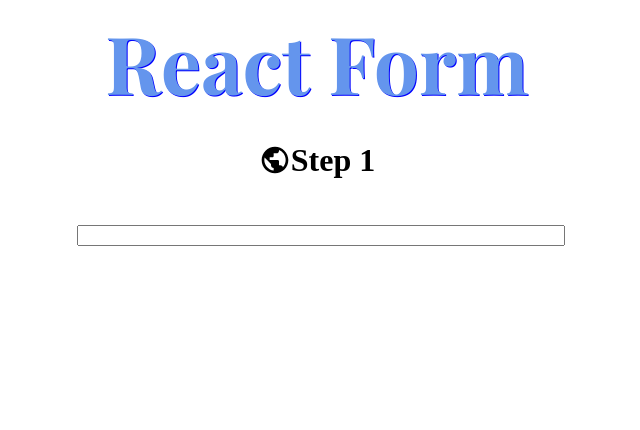
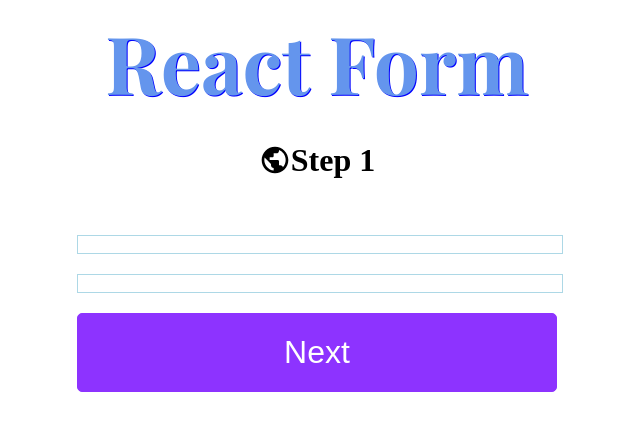
Before and after one commit to andrewstepanets/react-form, a React (Create React App) app: page / in a window 1280 px wide. Shown: the top 430 px of the page, without its empty margins (323-963 px from the left). Built offline with nearby package versions, Linux system fonts and the light colour scheme; a web font is replaced by a local one.

Commit message:
Refactoring Input

```diff
--- a/src/components/Input.js
+++ b/src/components/Input.js
@@ -3,11 +3,13 @@
 
 const InputStyles = styled.input`
     width: 100%;
-    margin-top: 10px;
+    display: block;
+    margin: 20px 0px;
+    border: 1px solid lightblue;
 `;
 
 export const Input = forwardRef((props, ref) => {
-    return <InputStyles {...props} inputRef={ref} />
+    return <InputStyles inputRef={ref} {...props} />
 })
 
 export default Input;
--- /dev/null
+++ b/src/components/PrimaryButton.js
@@ -0,0 +1,24 @@
+import React from 'react';
+import styled from 'styled-components'
+
+const ButtonStyled = styled.button`
+    width: 100%;
+    padding: 20px 0;
+    background: #8D33FF;
+    color: white;
+    font-size: 2rem;
+    cursor: pointer;
+    border: 1px solid #8D33FF;
+    border-radius: 5px;
+    transition: all 0.4s ease;
+    &:hover {
+        background: white;
+        color: #8D33FF;
+    }
+`;
+
+export default function PrimaryButton({ children, props }) {
+    return (
+        <ButtonStyled {...props}>{children}</ButtonStyled>
+    )
+}
--- a/src/components/Step1.js
+++ b/src/components/Step1.js
@@ -3,8 +3,9 @@
 import styled from 'styled-components';
 import { MdPublic } from 'react-icons/md';
 import Form from './Form';
-import Input from './Input';
+// import Input from './Input';
 import { useForm } from 'react-hook-form';
+import PrimaryButton from './PrimaryButton'
 
 const StepStyles = styled.h2`
     font-size: 2rem;
@@ -12,19 +13,32 @@
     align-items: center;
 `;
 
-export default function Step1(){
+const InputStyles = styled.input`
+    width: 100%;
+    display: block;
+    margin: 20px 0px;
+    border: 1px solid lightblue;
+`;
+
+export default function Step1() {
 
     const { register, handleSubmit, errors } = useForm({
-        mode: "onBlur"
+        mode: "onBlur",
     })
+
+    const onSubmit = (data) => {
+        console.log(data);
+    }
 
     return (
         <Layout>
             <StepStyles>
                 <MdPublic /> Step 1
             </StepStyles>
-            <Form>
-                <Input ref={register} id="firstName" type="text" label="Firest Name" name="firstName"/>
+            <Form onSubmit={handleSubmit(onSubmit)}>
+                <InputStyles ref={register} id="firstName" type="text" label="First Name" name="firstName"/>
+                <InputStyles ref={register} type="text" name="lastName"/>
+                <PrimaryButton>Next</PrimaryButton>
             </Form>
         </Layout>
     )
```
Also changed, not shown: package.json (line endings or trailing spaces), 2 other files (tests, documents, lock files or other folders).
